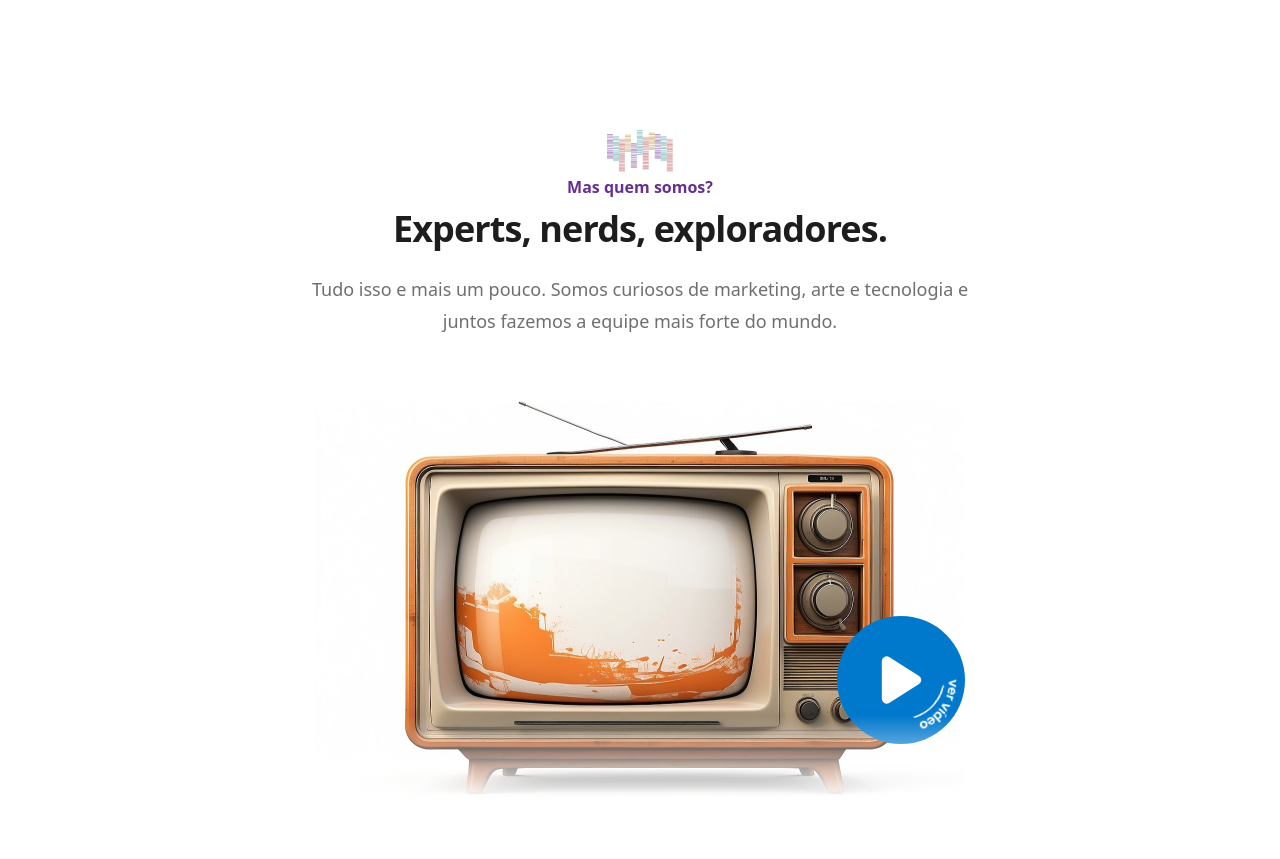
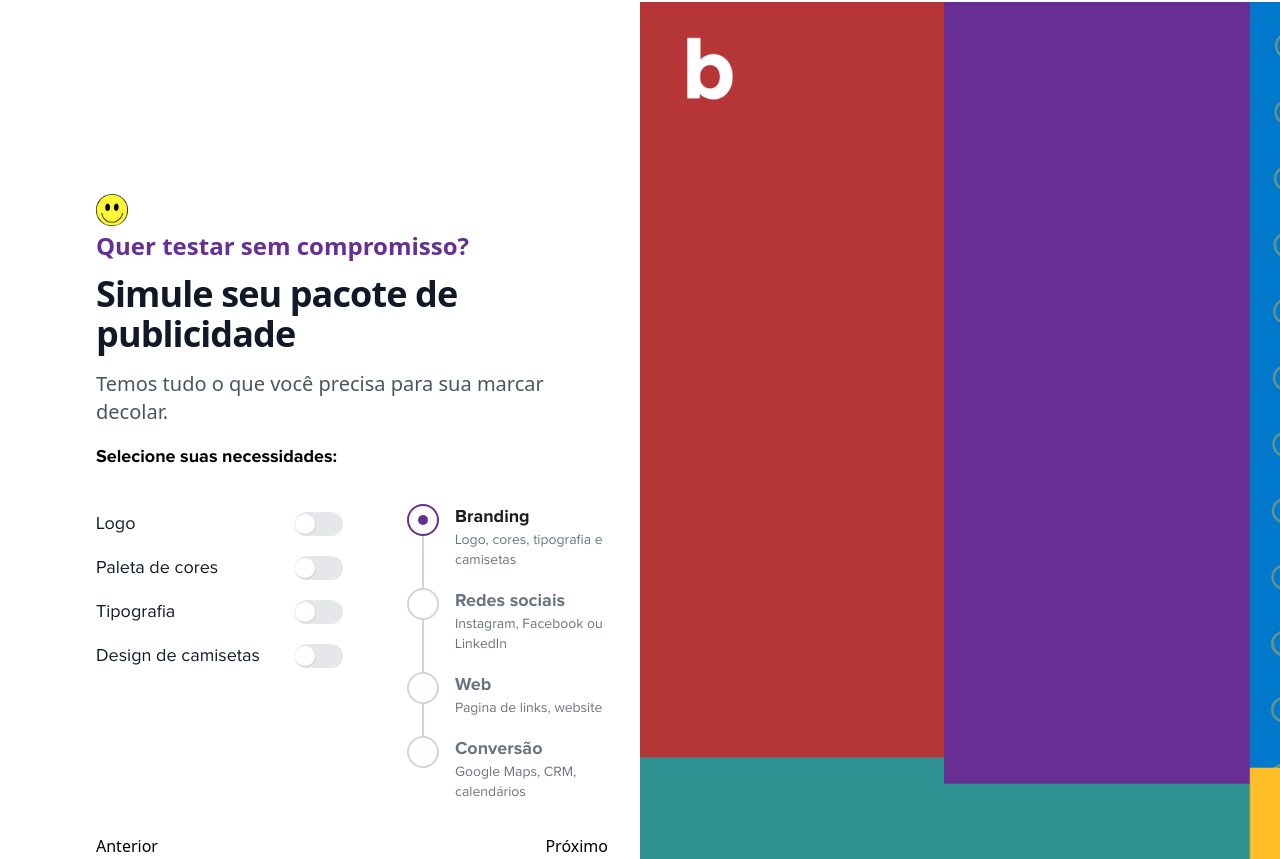
Before and after one commit to lubeabstracto/Proj_beabstracto, a Next.js app: page / in a window 1280 px wide. Shown: the part 1741-2600 px from the top of the page. Built offline with nearby package versions, Linux system fonts and the light colour scheme.

Commit message:
primeiro commit do builder

```diff
--- /dev/null
+++ b/components/Builder.js
@@ -0,0 +1,117 @@
+import SmileImg from '../assets/Smile.png';
+import { useState } from 'react';
+import Stepper from './Stepper';
+import Toggle from './Toggle';
+import builderBg from '../assets/builderBg.jpg'
+
+export default function Builder() {
+    // Estado para controlar o passo atual do stepper
+  const [currentStep, setCurrentStep] = useState(0);
+
+  // Estado para controlar os toggles para cada passo
+  const [toggles, setToggles] = useState({
+    branding: {
+      logo: false,
+      colorPalette: false,
+      typography: false,
+      shirts: false,
+    },
+    socialMedia: {
+      bio: false,
+      chatbot: false,
+      thumbnails: false,
+      postTemplates: false,
+      storyTemplates: false,
+    },
+    web: {
+      linkPage: false,
+      website: false,
+    },
+    conversion: {
+      crm: false,
+      googleMaps: false,
+      calendars: false,
+    },
+  });
+
+   // Função para lidar com a mudança dos toggles
+   const handleToggleChange = (step, option) => {
+    setToggles((prevToggles) => ({
+      ...prevToggles,
+      [step]: {
+        ...prevToggles[step],
+        [option]: !prevToggles[step][option],
+      },
+    }));
+  };
+
+    // Os passos do stepper com títulos e subtítulos
+    const steps = [
+        { title: 'Branding', subtitle: 'Logo, cores, tipografia e camisetas', options: ['Logo', 'Paleta de cores', 'Tipografia', 'Design de camisetas'] },
+        { title: 'Redes sociais', subtitle: 'Instagram, Facebook ou LinkedIn', options: ['Bio profissional', 'Chatbot', 'Destacados', 'Templates para posts', 'Templates para stories'] },
+        { title: 'Web', subtitle: 'Pagina de links, website', options: ['Página de links', 'Website'] },
+        { title: 'Conversão', subtitle: 'Google Maps, CRM, calendários', options: ['Integração CRM', 'Estar no Google Maps', 'Calendário automático'] },
+      ];
+
+      // Para facilitar a renderização dos títulos e toggles
+      const currentOptions = steps[currentStep].options;
+      const currentToggles = toggles[Object.keys(toggles)[currentStep]];
+
+  return (
+    <div className="relative isolate bg-white h-full">
+      <div className="mx-auto grid w-full grid-cols-1 lg:grid-cols-2">
+        <div className="relative px-0 pb-20 pt-24 sm:pt-32 lg:static lg:px-0 lg:py-48">
+          <div className="pl-24 pr-8">
+            <div className="absolute inset-y-0 left-0 -z-10 w-full overflow-hidden bg-white lg:w-1/2">
+            </div>
+            <img src={SmileImg.src} alt="" className='w-8 h-8' />
+            <h2 className="text-brand font-semibold text-subheading-3 text-brand-primary">Quer testar sem compromisso?</h2>
+            <div className="overflow-hidden" style={{ overflowX: 'auto' }}>
+            <div className="flex flex-col items-left justify-start">
+                <p className="text-brand mt-2 text-3xl font-bold tracking-tight text-gray-900 sm:text-4xl">
+                Simule seu pacote de publicidade
+                </p>
+                <div className="text-brand relative text-left text-xl text-gray-600 my-4" style={{ width: 'fit-content' }}>
+                Temos tudo o que você precisa para sua marcar decolar.
+                </div>
+            </div>
+            </div>
+            <p className='font-brand text-lg font-bold'>
+            Selecione suas necessidades:
+            </p>
+
+            <div className='flex flex-column py-8'>
+            <div className="pr-16 w-96 ">
+                {currentOptions.map((option, index) => (
+                <Toggle
+                    key={index}
+                    checked={currentToggles[option]}
+                    onChange={() => handleToggleChange(Object.keys(toggles)[currentStep], option)}
+                    label={option}
+                    // Você pode adicionar descrições para cada toggle se necessário
+                />
+                ))}
+            </div>
+            <Stepper steps={steps.map(step => ({ name: step.title, description: step.subtitle }))} currentStep={currentStep} />
+
+            </div>
+            <div className="flex justify-between">
+                <button onClick={() => setCurrentStep((prev) => Math.max(prev - 1, 0))}>Anterior</button>
+                <button onClick={() => setCurrentStep((prev) => Math.min(prev + 1, steps.length - 1))}>Próximo</button>
+            </div>
+          </div>
+        </div>
+        <div
+        className="px-6 pb-24 pt-20 sm:pb-32 lg:px-8 lg:py-48"
+        style={{
+            backgroundImage: `url(${builderBg.src})`,
+            backgroundSize: 'cover', // Para cobrir todo o fundo
+            backgroundPosition: 'left', // Para centralizar a imagem
+            backgroundRepeat: 'no-repeat', // Para não repetir a imagem
+        }}
+        >
+        </div>
+      </div>
+    </div>
+  )
+}
--- /dev/null
+++ b/components/Stepper.js
@@ -0,0 +1,67 @@
+import { CheckIcon } from '@heroicons/react/20/solid';
+
+function classNames(...classes) {
+  return classes.filter(Boolean).join(' ');
+}
+
+export default function Stepper({ steps, currentStep }) {
+  return (
+    <nav aria-label="Progress">
+      <ol role="list" className="overflow-hidden">
+        {steps.map((step, index) => (
+          <li key={step.name} className={classNames(index !== steps.length - 1 ? 'pb-4' : '', 'relative')}>
+            {index < currentStep ? (
+              // Step Completed
+              <div className="group relative flex items-start">
+                <div className="flex h-9 items-center">
+                  <span className="relative z-10 flex h-8 w-8 items-center justify-center rounded-full bg-brand-primary">
+                    <CheckIcon className="h-5 w-5 text-white" aria-hidden="true" />
+                  </span>
+                </div>
+                {index !== steps.length - 1 && (
+                  <div className="absolute left-4 top-4 -ml-px h-full w-0.5 bg-brand-primary" aria-hidden="true" />
+                )}
+                <span className="ml-4 flex min-w-0 flex-col">
+                  <span className="font-brand text-lg font-bold">{step.name}</span>
+                  <span className="font-brand text-sm text-gray-500">{step.description}</span>
+                </span>
+              </div>
+            ) : index === currentStep ? (
+              // Step Current
+              <div className="group relative flex items-start" aria-current="step">
+                <div className="flex h-9 items-center">
+                  <span className="relative z-10 flex h-8 w-8 items-center justify-center rounded-full border-2 border-brand-primary bg-white">
+                    <span className="h-2.5 w-2.5 rounded-full bg-brand-primary" />
+                  </span>
+                </div>
+                {index !== steps.length - 1 && (
+                  <div className="absolute left-4 top-4 -ml-px mt-0.5 h-full w-0.5 bg-gray-300" aria-hidden="true" />
+                )}
+                <span className="ml-4 flex min-w-0 flex-col">
+                  <span className="font-brand text-lg font-bold text-font-color-dark">{step.name}</span>
+                  <span className="font-brand text-sm text-gray-500">{step.description}</span>
+                </span>
+              </div>
+            ) : (
+              // Step Upcoming
+              <div className="group relative flex items-start">
+                <div className="flex h-9 items-center">
+                  <span className="relative z-10 flex h-8 w-8 items-center justify-center rounded-full border-2 border-gray-300 bg-white">
+                    <span className="h-2.5 w-2.5 rounded-full bg-transparent" />
+                  </span>
+                </div>
+                {index !== steps.length - 1 && (
+                  <div className="absolute left-4 top-4 -ml-px mt-0.5 h-full w-0.5 bg-gray-300" aria-hidden="true" />
+                )}
+                <span className="ml-4 flex min-w-0 flex-col">
+                  <span className="font-brand text-lg font-bold text-gray-500">{step.name}</span>
+                  <span className="font-brand text-sm text-gray-500">{step.description}</span>
+                </span>
+              </div>
+            )}
+          </li>
+        ))}
+      </ol>
+    </nav>
+  );
+}
--- /dev/null
+++ b/components/Toggle.js
@@ -0,0 +1,34 @@
+import { Switch } from '@headlessui/react';
+
+function classNames(...classes) {
+  return classes.filter(Boolean).join(' ');
+}
+
+export default function Toggle({ checked, onChange, label, description }) {
+  return (
+    <Switch.Group as="div" className="flex items-center justify-between py-2">
+      {/* Label à esquerda */}
+      <Switch.Label as="span" className="flex-grow text-sm">
+        <span className="font-brand font-medium text-lg text-gray-900">{label}</span>
+        {description && <span className="ml-2 text-gray-500">({description})</span>}
+      </Switch.Label>
+      {/* Switch à direita */}
+      <Switch
+        checked={checked}
+        onChange={onChange}
+        className={classNames(
+          checked ? 'bg-brand-primary' : 'bg-gray-200',
+          'relative inline-flex items-center h-6 rounded-full w-11 transition-colors duration-200 ease-in-out focus:outline-none focus:ring-2 focus:ring-brand-primary focus:ring-offset-2'
+        )}
+      >
+        <span
+          aria-hidden="true"
+          className={classNames(
+            checked ? 'translate-x-5' : 'translate-x-0',
+            'inline-block h-5 w-5 transform rounded-full bg-white shadow ring-0 transition duration-200 ease-in-out'
+          )}
+        />
+      </Switch>
+    </Switch.Group>
+  );
+}
--- a/pages/backup-chamanozap.js
+++ b/pages/backup-chamanozap.js
@@ -1,6 +1,11 @@
 import { useState } from 'react';
+import HeroForm from '@/components/HeroForm';
+import Header from '@/components/Header';
+import Footer from '@/components/Footer';
+import InlineAddOnAndDropdownInput from '../components/atoms/inputs/Variants/InlineAddOnAndDropdownInput'
+import WhatsAppForm from '@/components/WhatsAppForm';
 
-export default function CreateLink() {
+export default function GeradorLinkWhatsApp() {
   const [linkName, setLinkName] = useState('');
   const [phoneNumber, setPhoneNumber] = useState('');
   const [message, setMessage] = useState('');
@@ -10,33 +15,37 @@ export default function CreateLink() {
   const handleSubmit = async (e) => {
     e.preventDefault();
     setError('');
+
     try {
-      const response = await fetch('/api/add-link', { // This path is relative to the hosted frontend
+      const response = await fetch('/api/add-link', {
         method: 'POST',
         headers: { 'Content-Type': 'application/json' },
         body: JSON.stringify({ link_name: linkName, phone_number: phoneNumber, message }),
-    });
+      });
+
       if (response.ok) {
         const data = await response.json();
+        // Instead of showing the full WhatsApp link, you show a link to your redirect API endpoint
         setGeneratedLink(`https://chamanozap.link/l/${data.link_name}`);
-    } else {
+      } else {
         const errorData = await response.json();
-        if (response.status === 409) {
-          setError('The link name is already taken. Please choose another one.');
-        } else {
-          setError(errorData.error || 'An error occurred while creating the link.');
-        }
+        setError(errorData.error || 'An error occurred while creating the link.');
       }
     } catch (error) {
-      console.error('Error:', error);
       setError('An error occurred while submitting the form.');
     }
   };
 
+
   return (
+    <>
+    <Header/>
+    <HeroForm/>
+    <Footer/>
+
     <div>
       <form onSubmit={handleSubmit}>
-        <input
+      <input
           type="text"
           value={linkName}
           onChange={(e) => setLinkName(e.target.value)}
@@ -58,10 +67,9 @@ export default function CreateLink() {
         />
         <button type="submit">Create Link</button>
       </form>
-      {generatedLink && <p>Generated Link:
-
-         <a href={generatedLink}>{generatedLink}</a></p>}
+      {generatedLink && <p>Generated Link: <a href={generatedLink}>{generatedLink}</a></p>}
       {error && <p style={{ color: 'red' }}>{error}</p>}
     </div>
+    </>
   );
 }
--- a/pages/index.js
+++ b/pages/index.js
@@ -10,6 +10,7 @@ import Servicos from '../components/Servicos';
 import Pacotes from '../components/Pacotes';
 import MovingBanner from '../components/MovingBanner';
 import LoadingScreen from '../components/Loading';
+import Builder from '../components/Builder';
 import VisualizerComponent from '../components/VisualizerComponent'; // Ajuste o caminho de importação conforme necessário
 
 
@@ -37,6 +38,7 @@ const Home = () => {
           <Hero />
           <MovingBanner/>
           <Servicos/>
+          <Builder/>
           <About />
           <Pacotes />
           <Contact />
```
Also changed, not shown: assets/builderBg.jpg (added), assets/smile.png.
